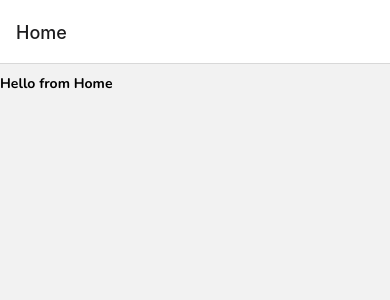
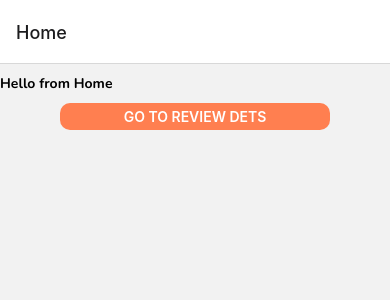
Before and after one commit to kosarc/ReviewApp-React-Native, a React Native app: screen /Home in a window 390 px wide. Shown: the top 300 px of the page. Built offline with nearby package versions, Linux system fonts and the light colour scheme.

Commit message:
added navigation buttons

```diff
--- a/components/Home.js
+++ b/components/Home.js
@@ -1,9 +1,16 @@
-import { View, Text } from "react-native";
+import { View, Text, TouchableOpacity } from "react-native";
 import GlobalStyles from "../styles/GlobalStyles";
-function Home() {
+function Home({ navigation }) {
+  const hanldePress = () => {
+    navigation.push("Review Details");
+  };
+
   return (
     <View style={GlobalStyles.home}>
       <Text style={GlobalStyles.title_text}>Hello from Home</Text>
+      <TouchableOpacity style={GlobalStyles.button} onPress={hanldePress}>
+        <Text style={GlobalStyles.button_title}>go to review dets</Text>
+      </TouchableOpacity>
     </View>
   );
 }
--- a/components/ReviewDetails.js
+++ b/components/ReviewDetails.js
@@ -1,9 +1,16 @@
-import { View, Text } from "react-native";
+import { View, Text, TouchableOpacity } from "react-native";
 import GlobalStyles from "../styles/GlobalStyles";
-function ReviewDetails() {
+function ReviewDetails({ navigation }) {
+  const hanldePress = () => {
+    navigation.goBack("Home");
+  };
+
   return (
     <View style={GlobalStyles.review}>
       <Text style={GlobalStyles.title_text}>Hello from Review Details</Text>
+      <TouchableOpacity style={GlobalStyles.button} onPress={hanldePress}>
+        <Text style={GlobalStyles.button_title}>go to Home</Text>
+      </TouchableOpacity>
     </View>
   );
 }
--- a/styles/GlobalStyles.js
+++ b/styles/GlobalStyles.js
@@ -15,6 +15,19 @@ const GlobalStyles = StyleSheet.create({
     marginTop: 10,
     flex: 1,
   },
+  button: {
+    marginVertical: 10,
+    marginHorizontal: 60,
+    padding: 5,
+    borderRadius: 10,
+    backgroundColor: "coral",
+  },
+  button_title: {
+    color: "#fff",
+    textAlign: "center",
+    fontWeight: "600",
+    textTransform: "uppercase",
+  },
 });
 
 export default GlobalStyles;
```
